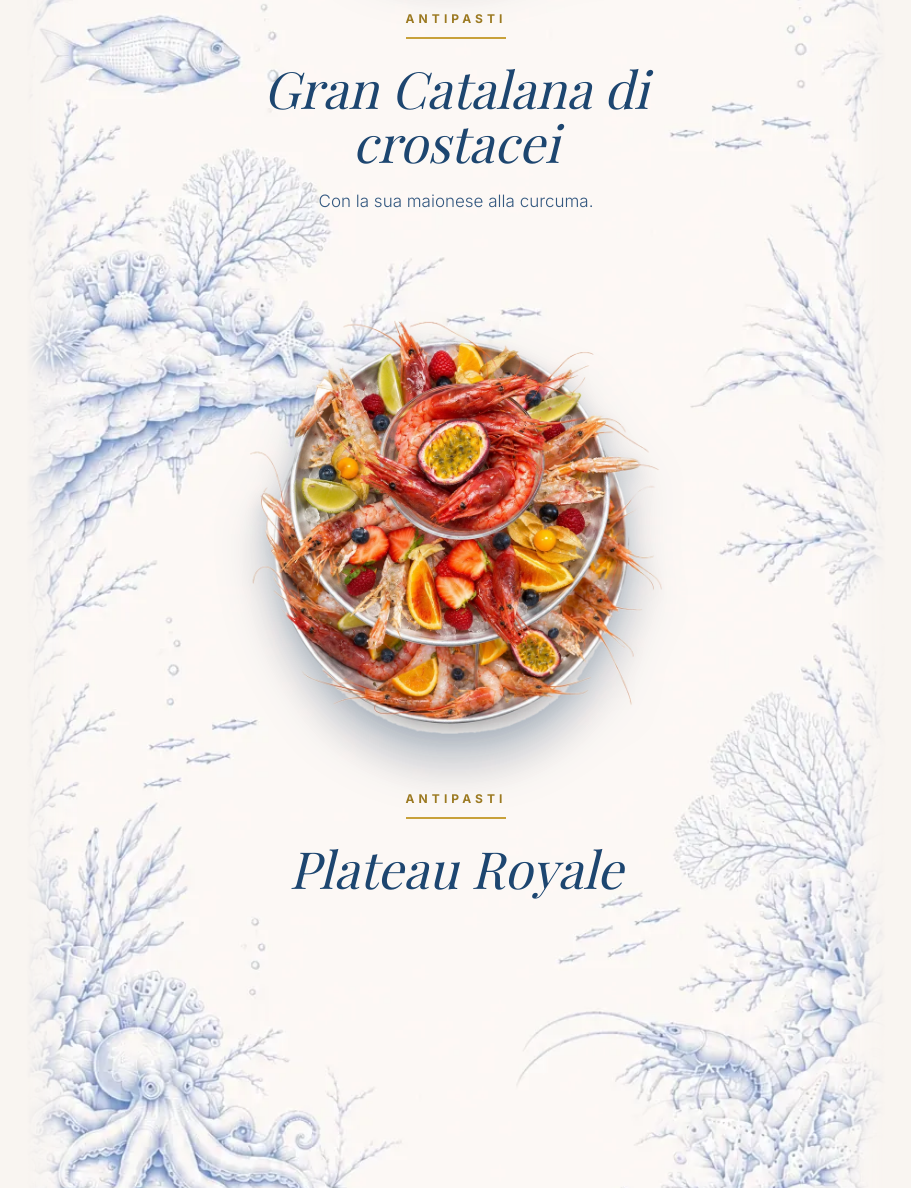
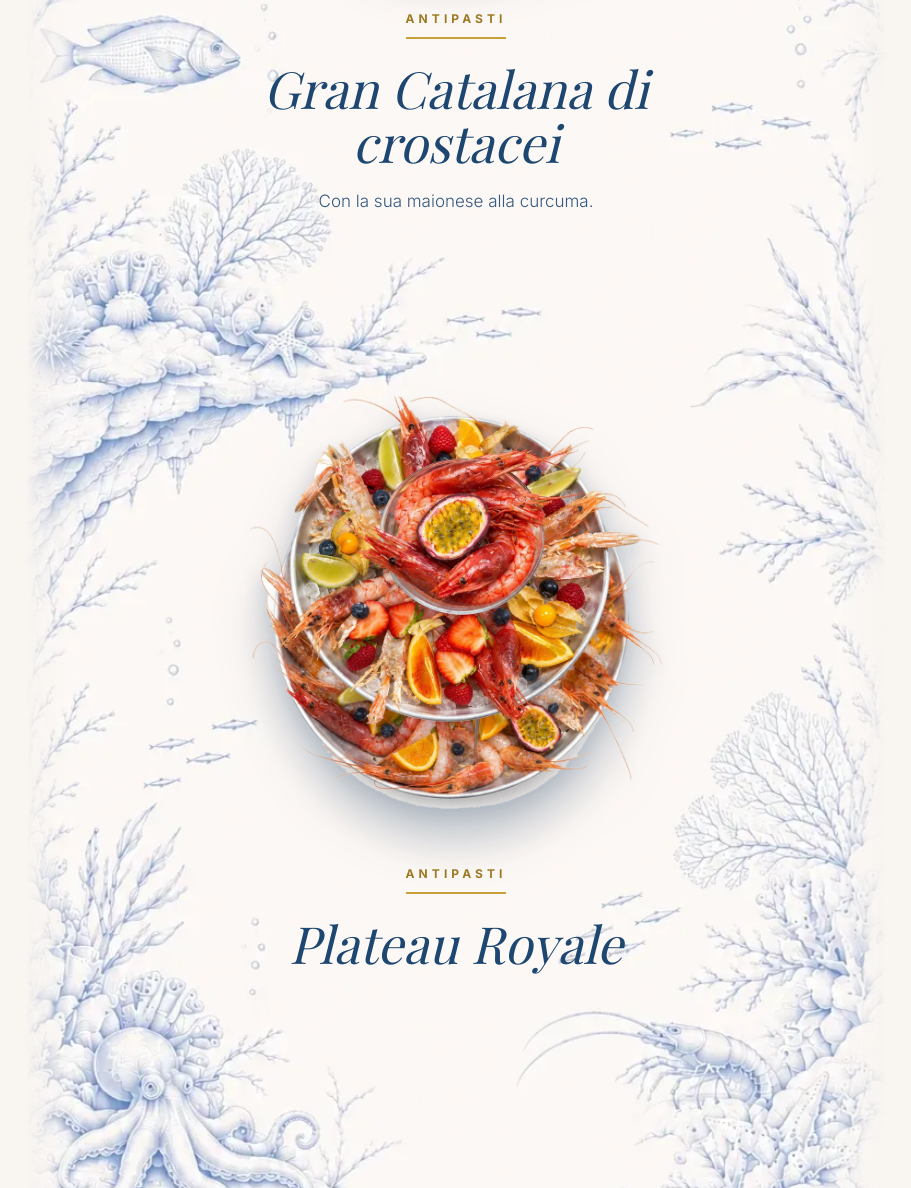
Before and after one commit to 42Paolo/SiteCarra, a plain HTML site: page index.html in a window 1280 px wide. Shown: the part 9166-10354 px from the top of the page, without its empty margins (324-1235 px from the left). Drawn offline with nearby package versions, Linux system fonts and the light colour scheme; a web font is replaced by a local one.

Commit message:
Plateau Royale spostato 75px più in basso
Co-Authored-By: Claude Sonnet 5.5 <noreply@anthropic.com>

```diff
--- a/index.html
+++ b/index.html
@@ -311,6 +311,7 @@ main{ overflow-x:clip; }
 }
 .premium-dish{ display:flex; flex-direction:column; align-items:center; text-align:center; }
 .premium-dish + .premium-dish{ margin-top:88px; }
+.premium-dish + .premium-dish{ position:relative; top:75px; }   /* Plateau Royale: 75px più in basso (solo spostamento visivo, il resto non si muove) */
 .premium-dish .plate-block{ width:min(88vw, 520px); margin:0 auto; align-self:center; height:auto; }
 .premium-dish .plate{ width:100%; height:auto; aspect-ratio:1/1; border-radius:50%; }
 .premium-dish .text-block{ width:100%; max-width:34ch; margin-top:22px; align-self:center; }
```
